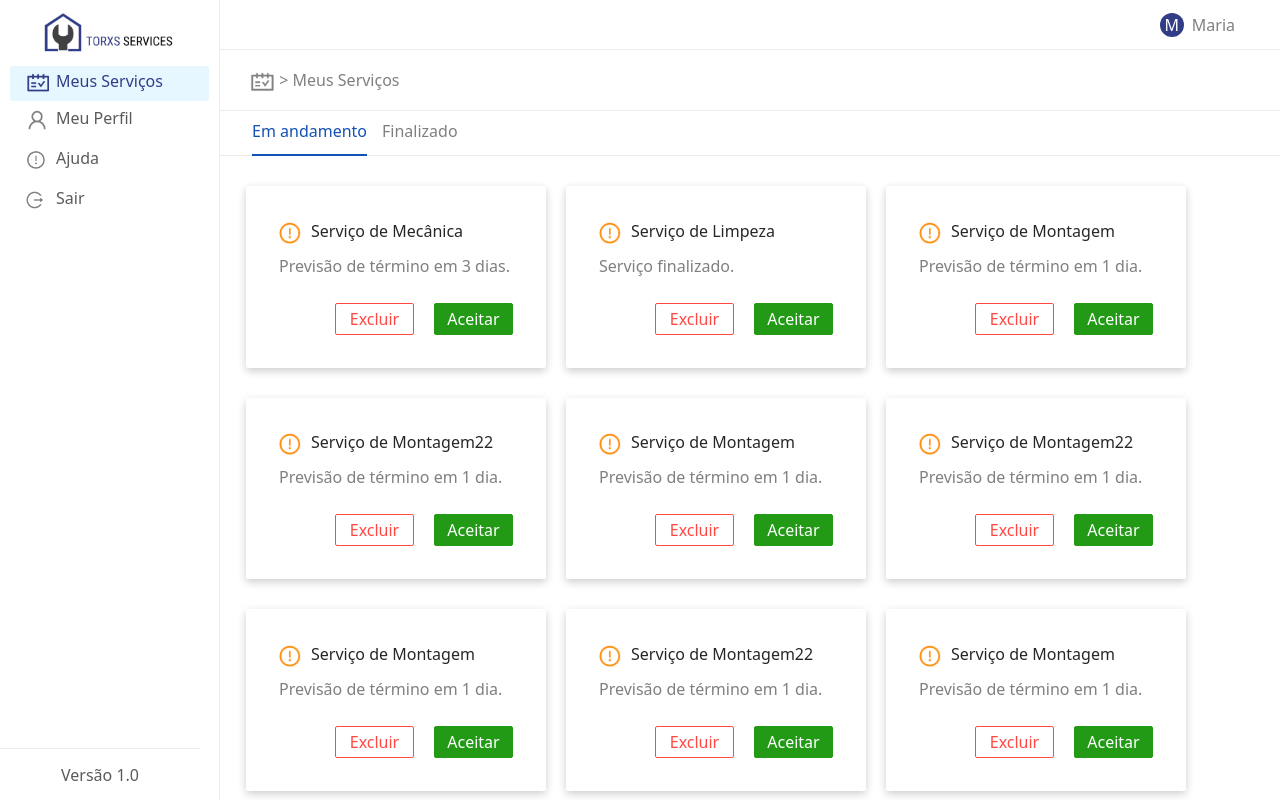
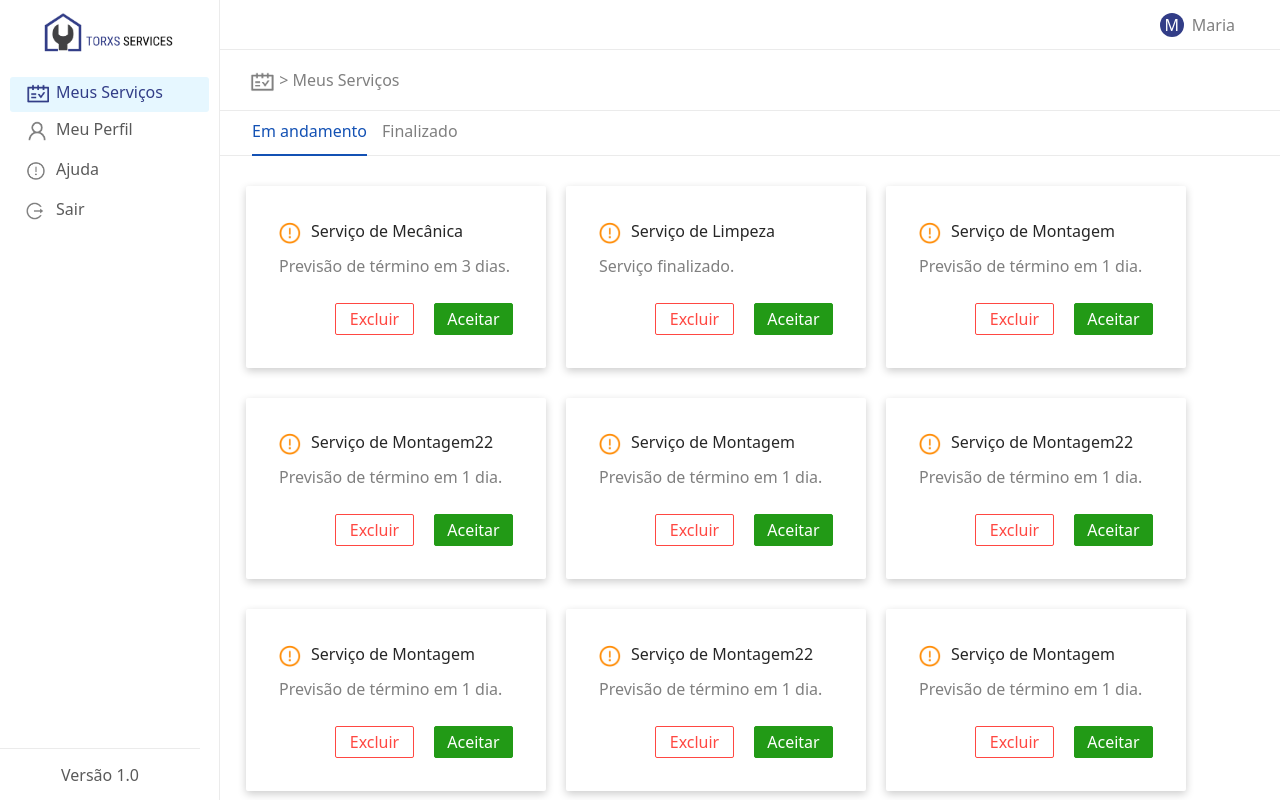
Before and after one commit to SnowGray24/DomesticGeneralServices, a React (Create React App) app: page /MeusServicos in a window 1280 px wide. Shown: the top 800 px of the page. Built offline with nearby package versions, Linux system fonts and the light colour scheme.

Commit message:
Corrigido espaçamento entre primeiro elemento do nav e a logo

```diff
--- a/src/css/MenuVertical.css
+++ b/src/css/MenuVertical.css
@@ -17,12 +17,18 @@
      padding: 10px;
      height: 80%;
 }
+
 .Nav-Menu ul{
-margin-bottom: 5px;
+    margin-bottom: 5px;
 }
+
+.Nav-Menu ul:first-child{
+    margin-bottom: 5px;
+    margin-top: 11px;
+}
+
 .Nav-Menu ul li{
     cursor: pointer;
-
 }
 
 .versao {
```
